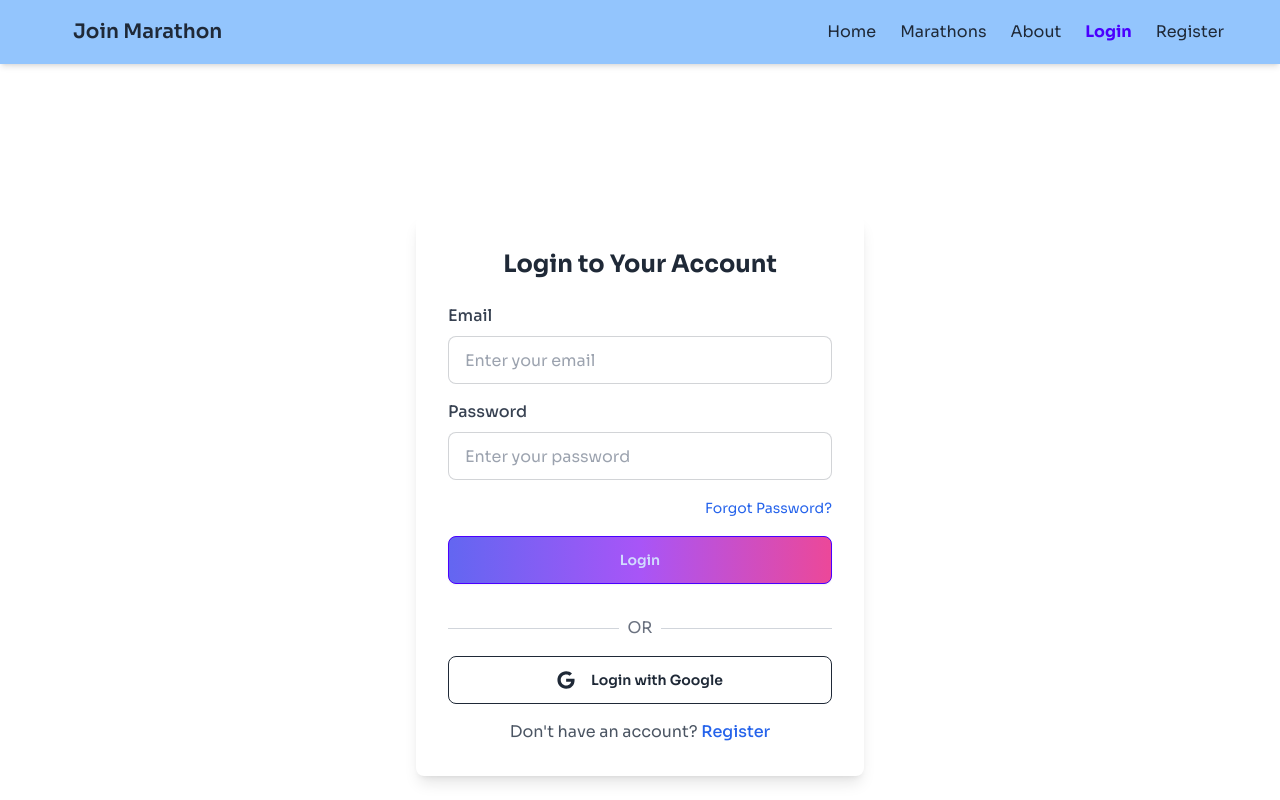
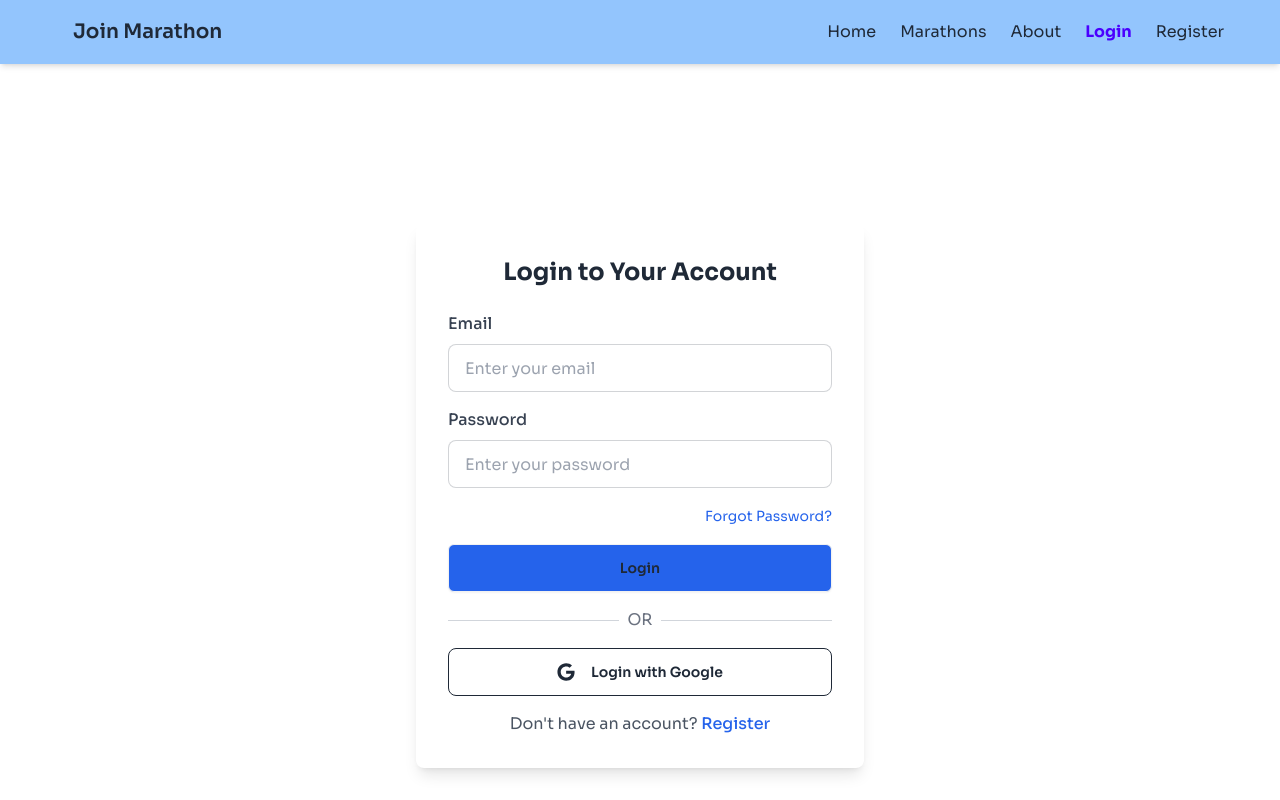
Before and after one commit to JHSiam/join-marathon-client-side, a React (Vite) app: page /login in a window 1280 px wide. Shown: the top 800 px of the page. Built offline with nearby package versions, Linux system fonts and the light colour scheme; no server answers.

Commit message:
login and register fixed

```diff
--- a/src/authentication/Login.jsx
+++ b/src/authentication/Login.jsx
@@ -111,7 +111,7 @@ export default function Login() {
           </div>
 
           {/* Login Button */}
-          <button type="submit" className="btn btn-primary w-full mb-4 bg-gradient-to-r from-indigo-500 via-purple-500 to-pink-500">
+          <button type="submit" className="btn btn-light w-full py-2 px-4 rounded-md transition-colors duration-200 bg-blue-600 hover:bg-blue-700">
             Login
           </button>
         </form>
--- a/src/authentication/Register.jsx
+++ b/src/authentication/Register.jsx
@@ -171,7 +171,7 @@ export default function Register() {
                     </div>
 
                     {/* Register Button */}
-                    <button type="submit" className="btn btn-primary w-full mb-4 bg-gradient-to-r from-indigo-500 via-purple-500 to-pink-500">
+                    <button type="submit" className="btn btn-light w-full py-2 px-4 rounded-md transition-colors duration-200 bg-blue-600 hover:bg-blue-700">
                         Register
                     </button>
                 </form>
```
Also changed, not shown: src/components/homepages/MarathonEventCard.jsx (line endings or trailing spaces).
